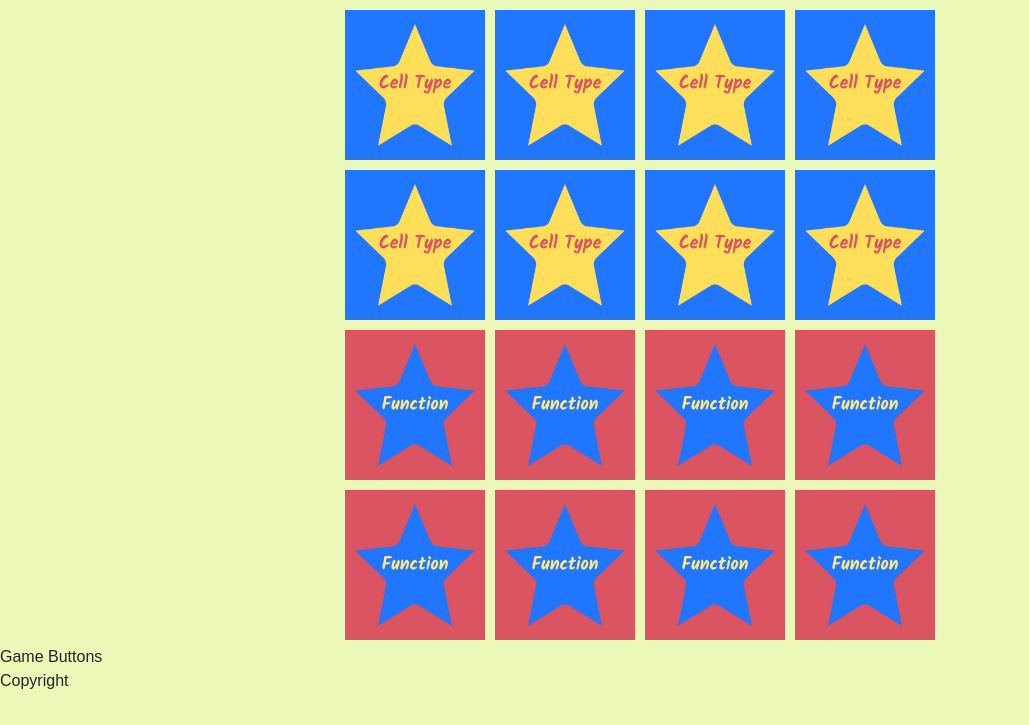
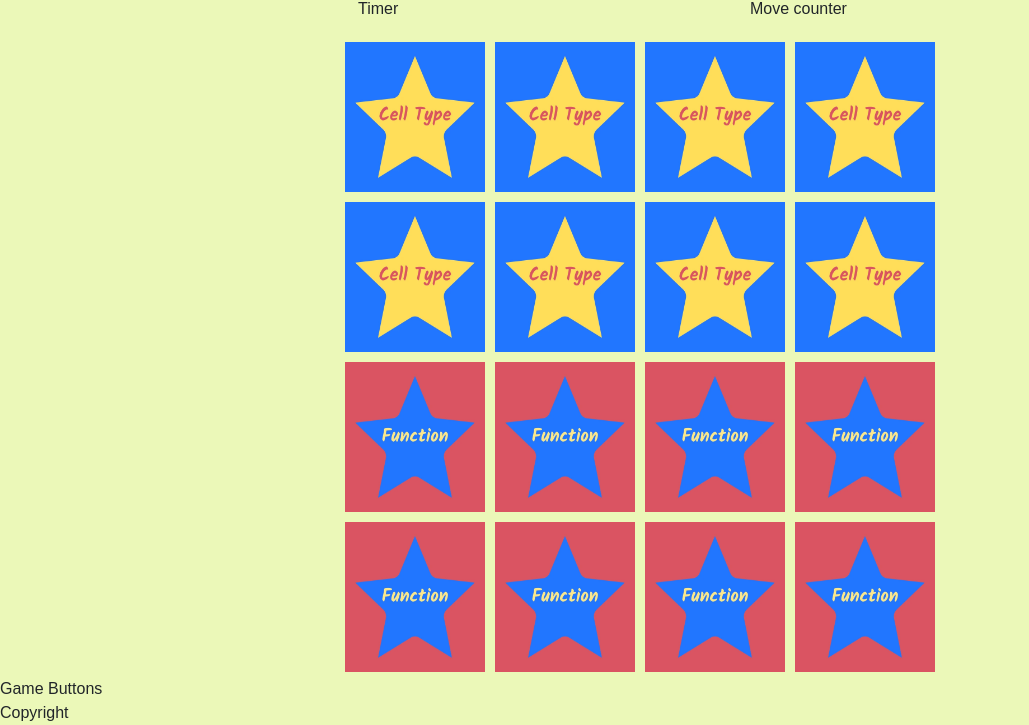
Before and after one commit to tarahwaters/milestone-project2, a plain HTML site: page index.html in a window 1280 px wide. Shown: the part 163-888 px from the top of the page, without its empty margins (0-1029 px from the left). Before the commit the page ends 856 px from the top, so only its background shows below. Drawn offline with nearby package versions, Linux system fonts and the light colour scheme; a web font is replaced by a local one.

Commit message:
Add styling for game-feedback container

```diff
--- a/assets/css/style.css
+++ b/assets/css/style.css
@@ -25,6 +25,12 @@ h2 {
     font-weight: bold;
     font-size: 2rem;
     text-align: center;
+}
+
+.game-feedback {
+    width: 620px;
+    margin: auto;
+    padding: 1rem;
 }
 
 .cell-card-container, .descriptive-card-container {
```
